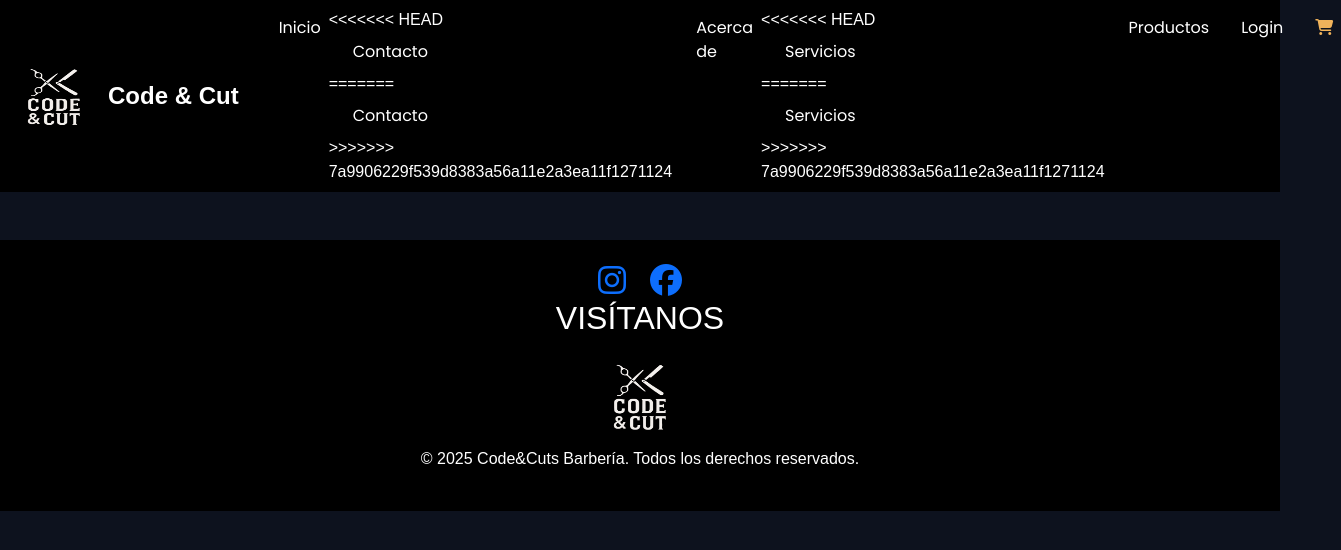
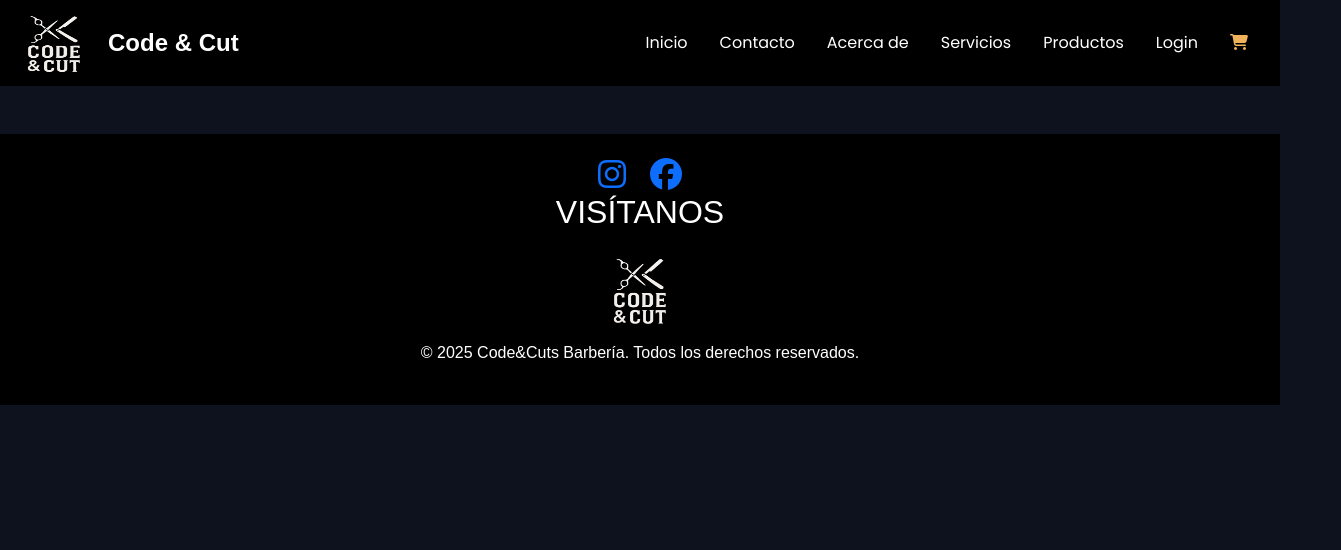
Before and after one commit to yoandryc/CodeCut, a plain HTML site: page proyecto/cart.html in a window 1280 px wide. Shown: the whole page, 1341 px wide, since content can reach past the window. Drawn offline with nearby package versions, Linux system fonts and the light colour scheme.

Commit message:
edit cart.html

```diff
--- a/proyecto/cart.html
+++ b/proyecto/cart.html
@@ -47,21 +47,17 @@
                     <a class="nav-link" href="index.html">Inicio</a>
                 </li>
                 <li class="nav-item">
-<<<<<<< HEAD
+
                     <a class="nav-link" href="contacto.html">Contacto</a>
-=======
-                    <a class="nav-link" href="">Contacto</a>
->>>>>>> 7a9906229f539d8383a56a11e2a3ea11f1271124
+
                 </li>
                 <li class="nav-item">
                     <a class="nav-link" href="aboutUs.html">Acerca de</a>
                 </li>
                 <li class="nav-item">
-<<<<<<< HEAD
+
                     <a class="nav-link" href="servicios.html">Servicios</a>
-=======
-                    <a class="nav-link" href="">Servicios</a>
->>>>>>> 7a9906229f539d8383a56a11e2a3ea11f1271124
+
                 </li>
                 <li class="nav-item">
                     <a class="nav-link" href="productos.html">Productos</a>
```
